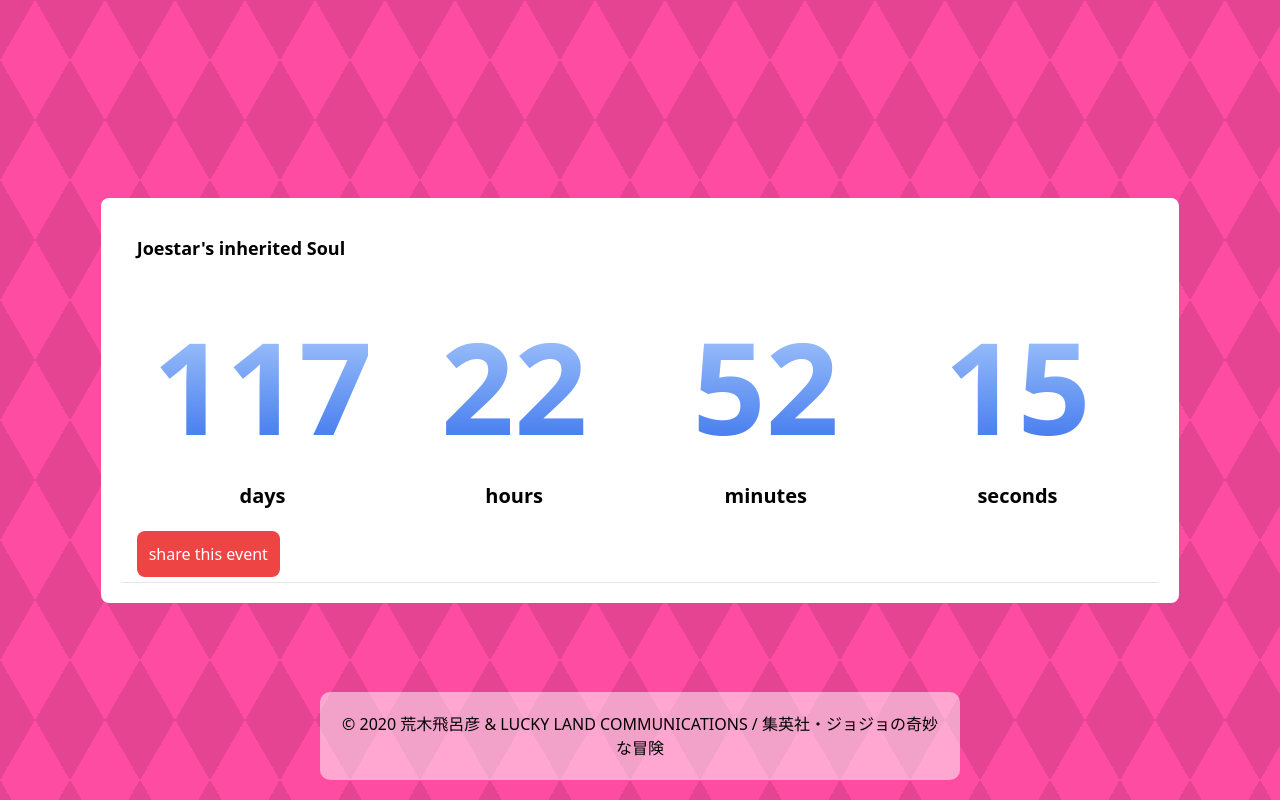
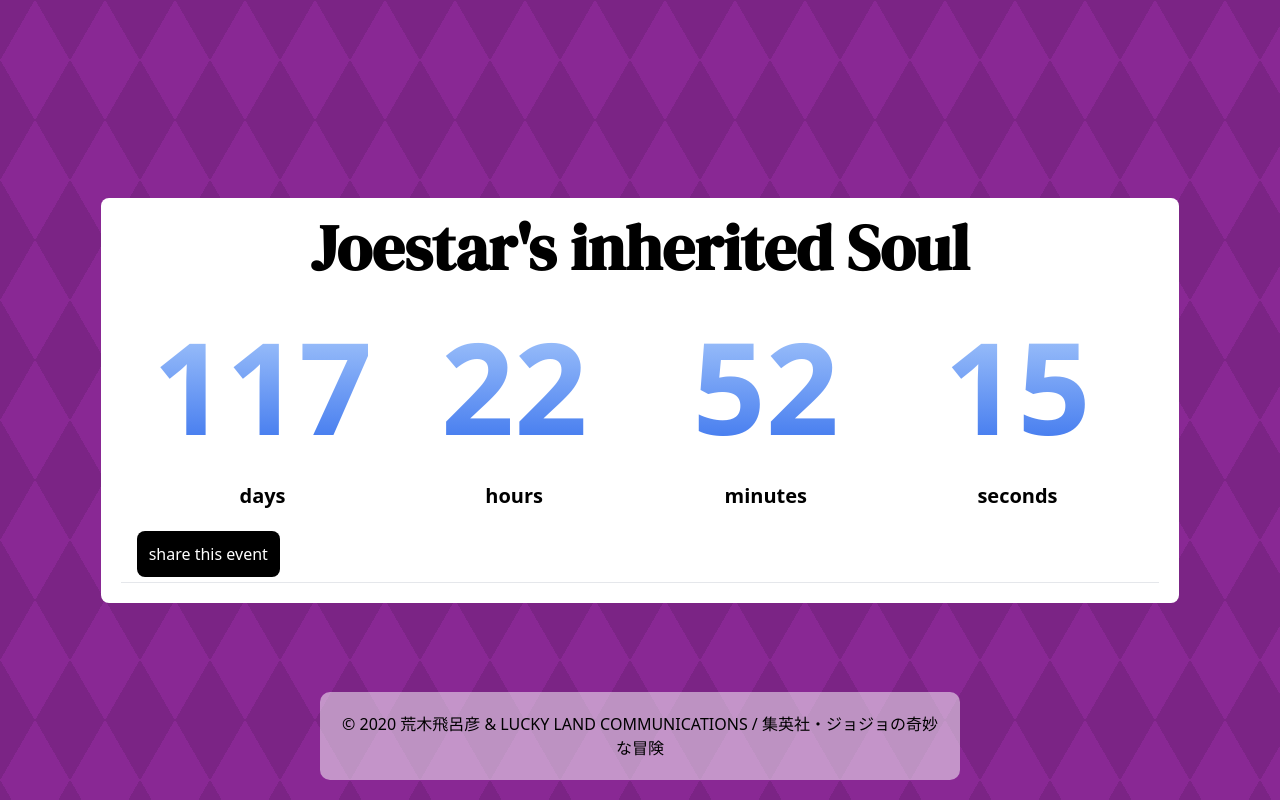
Before and after one commit to leandroruel/jojo_countdown, a Next.js app: page / in a window 1280 px wide. Built offline with nearby package versions, Linux system fonts and the light colour scheme.

Commit message:
add more styles to event page and creates a event page file

```diff
--- a/components/counter.js
+++ b/components/counter.js
@@ -51,7 +51,7 @@
         <div className="p-4 border-b" id="featured">
           <h1 className="text-lg font-semibold mb-3 event-title">Joestar's inherited Soul</h1>
           <div className="grid grid-cols-4 mb-4">{timerComponents.length ? timerComponents : <span>Time's up!</span>}</div>
-          <a href="#" className="btn btn--primary">share this event</a>
+          <a href="#" className="btn btn--black">share this event</a>
         </div>
       </div>
   )
--- /dev/null
+++ b/events.json
@@ -0,0 +1,10 @@
+{
+    "events": [
+        {
+            "name": "joestar's inherited soul",
+            "description": "",
+            "start_date": "2021-04-04 00:00:00",
+            "end_date": null
+        }
+    ]
+}
--- a/styles/event.css
+++ b/styles/event.css
@@ -0,0 +1,5 @@
+.event-title {
+    font-family: 'DM Serif Display';
+    font-size: 4rem;
+    text-align: center;
+}
--- a/styles/globals.css
+++ b/styles/globals.css
@@ -10,7 +10,8 @@
 
 #__next {
   height: 100%;
-  background-color: #ff4ca3;
+  animation: bg-color 20s ease-in-out .2s infinite;
+  transition: background-color 5s ease-in-out;
   background-image:
     linear-gradient(
       60deg,
@@ -41,3 +42,30 @@
 *::before {
   box-sizing: border-box;
 }
+
+@keyframes bg-color {
+  0% {
+    background-color: #ff4ca3;
+  }
+  14% {
+    background-color: #bda0d8;
+  }
+  28% {
+    background-color: #882592;
+  }
+  42% {
+    background-color: #424344;
+  }
+  56% {
+    background-color: #f2a90c;
+  }
+  70% {
+    background-color: #c0e600;
+  }
+  84% {
+    background-color: #023c74;
+  }
+  100% {
+    background-color:  #ff4ca3;
+  }
+}
--- a/styles/tailwind.css
+++ b/styles/tailwind.css
@@ -14,6 +14,10 @@
     @apply bg-gray-100 text-black;
 }
 
+.btn--black {
+    @apply bg-black text-white;
+}
+
 .text-bg-gradient-blue {
     @apply bg-gradient-to-t from-blue-600 to-blue-200 bg-clip-text text-transparent;
 }
```
Also changed, not shown: pages/event.js (added).
